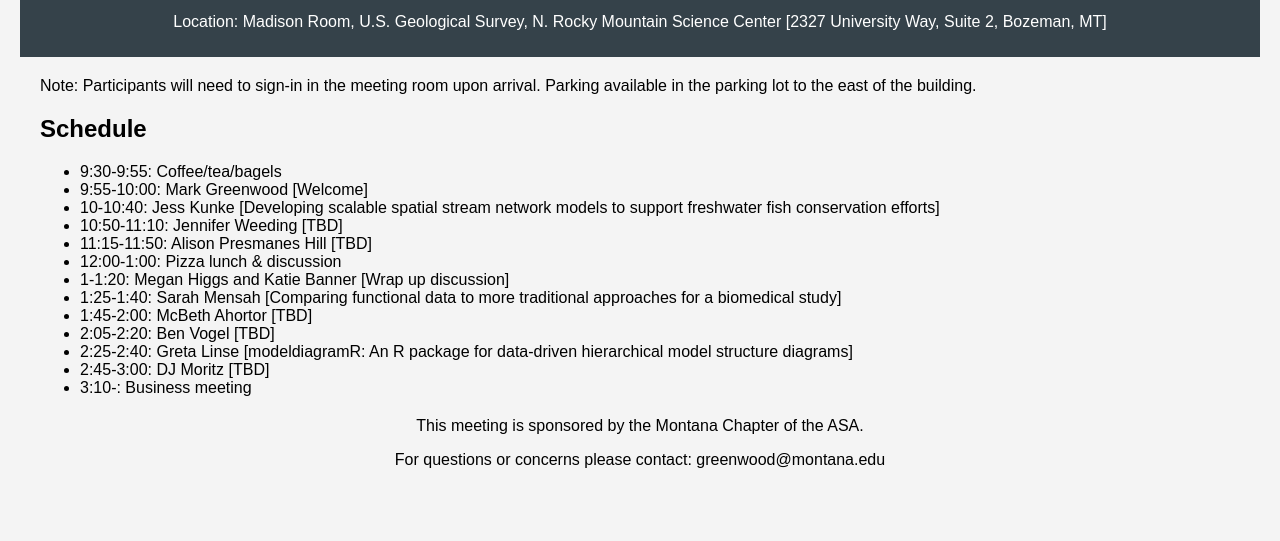
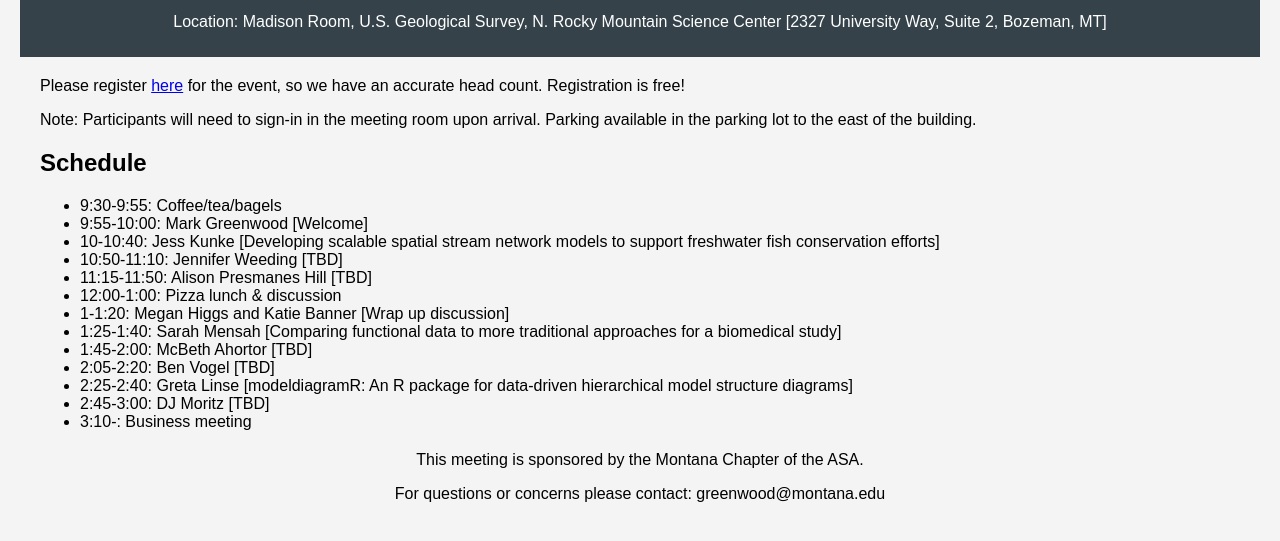
Before and after one commit to SamidhaSShetty/MT-ASA-2025, a plain HTML site: page index.html in a window 1280 px wide. Shown: the part 131-672 px from the top of the page. Drawn offline with Linux system fonts and the light colour scheme.

Commit message:
Update index.html

```diff
--- a/index.html
+++ b/index.html
@@ -14,6 +14,7 @@
     </header>
     <main>
         <section>
+            <p> Please register <a href="https://forms.gle/XjvyMAWWTyS9GR6w6" target="_blank">here</a> for the event, so we have an accurate head count. Registration is free! </p>
             <p> Note: Participants will need to sign-in in the meeting room upon arrival. Parking available in the parking lot to the east of the building. </p>
         </section>
         <section>
```
